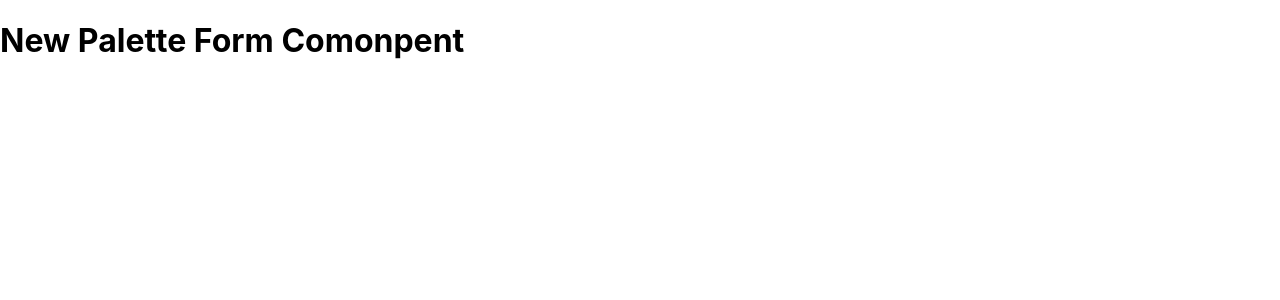
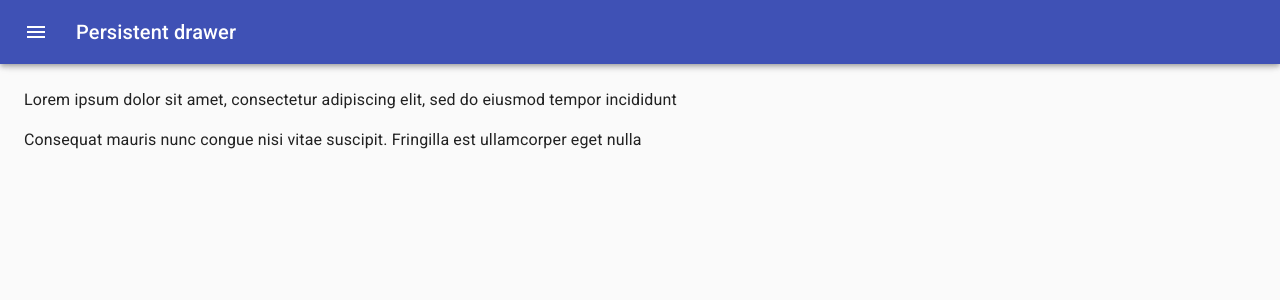
Before and after one commit to ChrisB32-cloud/Color-Project, a React (Create React App) app: page /palette/newpalette in a window 1280 px wide. Shown: the top 300 px of the page. Built offline with nearby package versions, Linux system fonts and the light colour scheme.

Commit message:
Using Material ui for the Drawer but having to do functional component method for now

```diff
--- a/src/NewPaletteForm.js
+++ b/src/NewPaletteForm.js
@@ -1,53 +1,167 @@
-import React, { Component } from 'react';
-import { withStyles } from '@material-ui/styles';
+import React from 'react';
+import clsx from 'clsx';
+import { makeStyles, useTheme } from '@material-ui/core/styles';
 import Drawer from '@material-ui/core/Drawer';
+import CssBaseline from '@material-ui/core/CssBaseline';
+import AppBar from '@material-ui/core/AppBar';
+import Toolbar from '@material-ui/core/Toolbar';
+import List from '@material-ui/core/List';
+import Typography from '@material-ui/core/Typography';
+import Divider from '@material-ui/core/Divider';
+import IconButton from '@material-ui/core/IconButton';
+import MenuIcon from '@material-ui/icons/Menu';
+import ChevronLeftIcon from '@material-ui/icons/ChevronLeft';
+import ChevronRightIcon from '@material-ui/icons/ChevronRight';
+import ListItem from '@material-ui/core/ListItem';
+import ListItemIcon from '@material-ui/core/ListItemIcon';
+import ListItemText from '@material-ui/core/ListItemText';
+import InboxIcon from '@material-ui/icons/MoveToInbox';
+import MailIcon from '@material-ui/icons/Mail';
 
-const styles = {
+const drawerWidth = 240;
+
+const useStyles = makeStyles((theme) => ({
     root: {
-        //
+        display: 'flex',
+    },
+    appBar: {
+        transition: theme.transitions.create(['margin', 'width'], {
+            easing: theme.transitions.easing.sharp,
+            duration: theme.transitions.duration.leavingScreen,
+        }),
+    },
+    appBarShift: {
+        width: `calc(100% - ${drawerWidth}px)`,
+        marginLeft: drawerWidth,
+        transition: theme.transitions.create(['margin', 'width'], {
+            easing: theme.transitions.easing.easeOut,
+            duration: theme.transitions.duration.enteringScreen,
+        }),
+    },
+    menuButton: {
+        marginRight: theme.spacing(2),
+    },
+    hide: {
+        display: 'none',
     },
     drawer: {
-        // width: drawerWidth,
+        width: drawerWidth,
         flexShrink: 0,
     },
     drawerPaper: {
-        // width: drawerWidth,
+        width: drawerWidth,
     },
-}
+    drawerHeader: {
+        display: 'flex',
+        alignItems: 'center',
+        padding: theme.spacing(0, 1),
+        // necessary for content to be below app bar
+        ...theme.mixins.toolbar,
+        justifyContent: 'flex-end',
+    },
+    content: {
+        flexGrow: 1,
+        padding: theme.spacing(3),
+        transition: theme.transitions.create('margin', {
+            easing: theme.transitions.easing.sharp,
+            duration: theme.transitions.duration.leavingScreen,
+        }),
+        marginLeft: -drawerWidth,
+    },
+    contentShift: {
+        transition: theme.transitions.create('margin', {
+            easing: theme.transitions.easing.easeOut,
+            duration: theme.transitions.duration.enteringScreen,
+        }),
+        marginLeft: 0,
+    },
+}));
 
-class NewPaletteForm extends Component {
+function NewPaletteForm() {
+    const classes = useStyles();
+    const theme = useTheme();
+    const [open, setOpen] = React.useState(false);
 
-    constructor(props) {
-        super(props)
+    const handleDrawerOpen = () => {
+        setOpen(true);
+    };
 
-        this.state = { open: false }
-        this.handleClick = this.handleClick.bind(this)
-    }
-
-    handleClick() {
-        this.setState({ open: true })
-    }
-
-
-    render() {
-
-        const { classes } = this.props
+    const handleDrawerClose = () => {
+        setOpen(false);
+    };
 
     return (
-            <div>
-                <h1>New Palette Form Comonpent</h1>
+        <div className={classes.root}>
+            <CssBaseline />
+            <AppBar
+                position="fixed"
+                className={clsx(classes.appBar, {
+                    [classes.appBarShift]: open,
+                })}
+            >
+                <Toolbar>
+                    <IconButton
+                        color="inherit"
+                        aria-label="open drawer"
+                        onClick={handleDrawerOpen}
+                        edge="start"
+                        className={clsx(classes.menuButton, open && classes.hide)}
+                    >
+                        <MenuIcon />
+                    </IconButton>
+                    <Typography variant="h6" noWrap>
+                        Persistent drawer
+          </Typography>
+                </Toolbar>
+            </AppBar>
             <Drawer
                 className={classes.drawer}
                 variant="persistent"
                 anchor="left"
-                    onClick={this.handleClick}
-                // classes={{
-                //     paper: classes.drawerPaper,
-                // }}
-                ></Drawer>
+                open={open}
+                classes={{
+                    paper: classes.drawerPaper,
+                }}
+            >
+                <div className={classes.drawerHeader}>
+                    <IconButton onClick={handleDrawerClose}>
+                        {theme.direction === 'ltr' ? <ChevronLeftIcon /> : <ChevronRightIcon />}
+                    </IconButton>
+                </div>
+                <Divider />
+                <List>
+                    {['Inbox', 'Starred', 'Send email', 'Drafts'].map((text, index) => (
+                        <ListItem button key={text}>
+                            <ListItemIcon>{index % 2 === 0 ? <InboxIcon /> : <MailIcon />}</ListItemIcon>
+                            <ListItemText primary={text} />
+                        </ListItem>
+                    ))}
+                </List>
+                <Divider />
+                <List>
+                    {['All mail', 'Trash', 'Spam'].map((text, index) => (
+                        <ListItem button key={text}>
+                            <ListItemIcon>{index % 2 === 0 ? <InboxIcon /> : <MailIcon />}</ListItemIcon>
+                            <ListItemText primary={text} />
+                        </ListItem>
+                    ))}
+                </List>
+            </Drawer>
+            <main
+                className={clsx(classes.content, {
+                    [classes.contentShift]: open,
+                })}
+            >
+                <div className={classes.drawerHeader} />
+                <Typography paragraph>
+                    Lorem ipsum dolor sit amet, consectetur adipiscing elit, sed do eiusmod tempor incididunt
+        </Typography>
+                <Typography paragraph>
+                    Consequat mauris nunc congue nisi vitae suscipit. Fringilla est ullamcorper eget nulla
+        </Typography>
+            </main>
         </div>
     );
 }
-}
 
-export default withStyles(styles)(NewPaletteForm);
+export default NewPaletteForm
--- a/src/PaletteList.js
+++ b/src/PaletteList.js
@@ -26,7 +26,7 @@ class PaletteList extends Component {
                 <div className={classes.container}>
                     <nav className={classes.nav}>
                         <h1>React Color</h1>
-                        <h2 ><Link className={classes.createLink} exact to='/palette/newpalette'>Create Palette</Link></h2>
+                        <Link className={classes.createLink} exact to='/palette/newpalette'>Create Palette</Link>
                     </nav>
                     <div className={classes.palettes}>
                         {myPalettes.map((p, idx) => (
--- a/src/styles/PaletteListStyles.js
+++ b/src/styles/PaletteListStyles.js
@@ -19,12 +19,11 @@ export default {
         display: 'flex',
         width: '100%',
         justifyContent: 'space-between',
-        color: 'white'
-    },
-    createLink: {
-        // textDecoration: 'none',
+        alignItems: 'center',
         color: 'white',
-
+        "& a": {
+            color: 'white'
+        }
     },
     palettes: {
         boxSizing: 'border-box',
```
Lines whose indentation alone changed are shown as unchanged.
